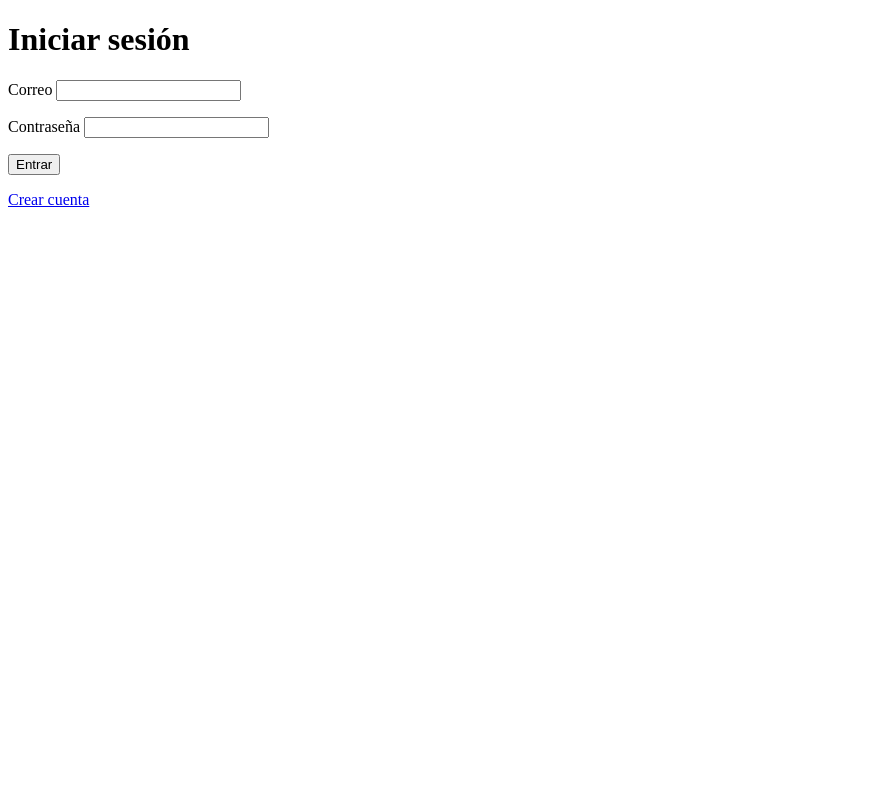
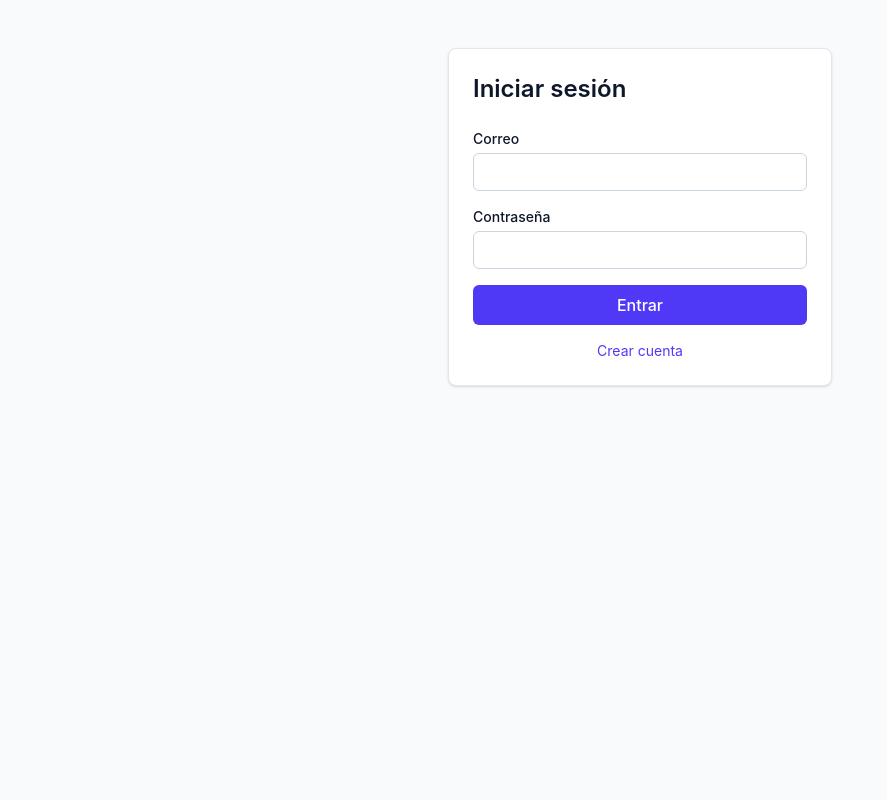
Before and after one commit to raulandres24/proyecto_reservacion_salas_final, a Django app: template templates/cuentas/login.html in a window 1280 px wide. Shown: the whole page, without its empty margins (0-887 px from the left). Run offline with Django 5.2, Linux system fonts and the light colour scheme; the template is opened without the code that fills it, so the values that code supplies are empty.

Commit message:
Aplicar estilos Tailwind a la base y al inicio de sesión
Refs #23

```diff
--- /dev/null
+++ b/static/css/estilos.css
@@ -0,0 +1,491 @@
+/*! tailwindcss v4.3.3 | MIT License | https://tailwindcss.com */
+@layer properties;
+@layer theme, base, components, utilities;
+@layer theme {
+  :root, :host {
+    --font-sans: -apple-system, BlinkMacSystemFont, 'Segoe UI', Roboto, 'Helvetica Neue', 'Noto Sans', Arial,
+    sans-serif, 'Apple Color Emoji', 'Segoe UI Emoji', 'Segoe UI Symbol', 'Noto Color Emoji';
+    --font-mono: ui-monospace, SFMono-Regular, Menlo, Monaco, Consolas, 'Liberation Mono', 'Courier New',
+    monospace;
+    --color-red-50: oklch(97.1% 0.013 17.38);
+    --color-red-900: oklch(39.6% 0.141 25.723);
+    --color-green-50: oklch(98.2% 0.018 155.826);
+    --color-green-900: oklch(39.3% 0.095 152.535);
+    --color-indigo-500: oklch(58.5% 0.233 277.117);
+    --color-indigo-600: oklch(51.1% 0.262 276.966);
+    --color-indigo-700: oklch(45.7% 0.24 277.023);
+    --color-slate-50: oklch(98.4% 0.003 247.858);
+    --color-slate-100: oklch(96.8% 0.007 247.896);
+    --color-slate-200: oklch(92.9% 0.013 255.508);
+    --color-slate-300: oklch(86.9% 0.022 252.894);
+    --color-slate-700: oklch(37.2% 0.044 257.287);
+    --color-slate-900: oklch(20.8% 0.042 265.755);
+    --color-white: #fff;
+    --spacing: 0.25rem;
+    --container-sm: 24rem;
+    --container-4xl: 56rem;
+    --text-sm: 0.875rem;
+    --text-sm--line-height: calc(1.25 / 0.875);
+    --text-2xl: 1.5rem;
+    --text-2xl--line-height: calc(2 / 1.5);
+    --font-weight-medium: 500;
+    --font-weight-semibold: 600;
+    --radius-md: 0.375rem;
+    --radius-lg: 0.5rem;
+    --default-font-family: var(--font-sans);
+    --default-mono-font-family: var(--font-mono);
+  }
+}
+@layer base {
+  *, ::after, ::before, ::backdrop, ::file-selector-button {
+    box-sizing: border-box;
+    margin: 0;
+    padding: 0;
+    border: 0 solid;
+  }
+  html, :host {
+    line-height: 1.5;
+    -webkit-text-size-adjust: 100%;
+    tab-size: 4;
+    font-family: var(--default-font-family, -apple-system, BlinkMacSystemFont, 'Segoe UI', Roboto, 'Helvetica Neue', 'Noto Sans', Arial, sans-serif, 'Apple Color Emoji', 'Segoe UI Emoji', 'Segoe UI Symbol', 'Noto Color Emoji');
+    font-feature-settings: var(--default-font-feature-settings, normal);
+    font-variation-settings: var(--default-font-variation-settings, normal);
+    -webkit-tap-highlight-color: transparent;
+  }
+  hr {
+    height: 0;
+    color: inherit;
+    border-top-width: 1px;
+  }
+  abbr:where([title]) {
+    -webkit-text-decoration: underline dotted;
+    text-decoration: underline dotted;
+  }
+  h1, h2, h3, h4, h5, h6 {
+    font-size: inherit;
+    font-weight: inherit;
+  }
+  a {
+    color: inherit;
+    -webkit-text-decoration: inherit;
+    text-decoration: inherit;
+  }
+  b, strong {
+    font-weight: bolder;
+  }
+  code, kbd, samp, pre {
+    font-family: var(--default-mono-font-family, ui-monospace, SFMono-Regular, Menlo, Monaco, Consolas, 'Liberation Mono', 'Courier New', monospace);
+    font-feature-settings: var(--default-mono-font-feature-settings, normal);
+    font-variation-settings: var(--default-mono-font-variation-settings, normal);
+    font-size: 1em;
+  }
+  small {
+    font-size: 80%;
+  }
+  sub, sup {
+    font-size: 75%;
+    line-height: 0;
+    position: relative;
+    vertical-align: baseline;
+  }
+  sub {
+    bottom: -0.25em;
+  }
+  sup {
+    top: -0.5em;
+  }
+  table {
+    text-indent: 0;
+    border-color: inherit;
+    border-collapse: collapse;
+  }
+  :-moz-focusring:where(:not(iframe)) {
+    outline: auto;
+  }
+  progress {
+    vertical-align: baseline;
+  }
+  summary {
+    display: list-item;
+  }
+  ol, ul, menu {
+    list-style: none;
+  }
+  img, svg, video, canvas, audio, iframe, embed, object {
+    display: block;
+    vertical-align: middle;
+  }
+  img, video {
+    max-width: 100%;
+    height: auto;
+  }
+  button, input, select, optgroup, textarea, ::file-selector-button {
+    font: inherit;
+    font-feature-settings: inherit;
+    font-variation-settings: inherit;
+    letter-spacing: inherit;
+    color: inherit;
+    border-radius: 0;
+    background-color: transparent;
+    opacity: 1;
+  }
+  :where(select:is([multiple], [size])) optgroup {
+    font-weight: bolder;
+  }
+  :where(select:is([multiple], [size])) optgroup option {
+    padding-inline-start: 20px;
+  }
+  ::file-selector-button {
+    margin-inline-end: 4px;
+  }
+  ::placeholder {
+    opacity: 1;
+  }
+  @supports (not (-webkit-appearance: -apple-pay-button))  or (contain-intrinsic-size: 1px) {
+    ::placeholder {
+      color: currentcolor;
+      @supports (color: color-mix(in lab, red, red)) {
+        color: color-mix(in oklab, currentcolor 50%, transparent);
+      }
+    }
+  }
+  textarea {
+    resize: vertical;
+  }
+  ::-webkit-search-decoration {
+    -webkit-appearance: none;
+  }
+  ::-webkit-date-and-time-value {
+    min-height: 1lh;
+    text-align: inherit;
+  }
+  ::-webkit-datetime-edit {
+    display: inline-flex;
+  }
+  ::-webkit-datetime-edit-fields-wrapper {
+    padding: 0;
+  }
+  ::-webkit-datetime-edit, ::-webkit-datetime-edit-year-field, ::-webkit-datetime-edit-month-field, ::-webkit-datetime-edit-day-field, ::-webkit-datetime-edit-hour-field, ::-webkit-datetime-edit-minute-field, ::-webkit-datetime-edit-second-field, ::-webkit-datetime-edit-millisecond-field, ::-webkit-datetime-edit-meridiem-field {
+    padding-block: 0;
+  }
+  ::-webkit-calendar-picker-indicator {
+    line-height: 1;
+  }
+  :-moz-ui-invalid {
+    box-shadow: none;
+  }
+  button, input:where([type='button'], [type='reset'], [type='submit']), ::file-selector-button {
+    appearance: button;
+  }
+  ::-webkit-inner-spin-button, ::-webkit-outer-spin-button {
+    height: auto;
+  }
+  [hidden]:where(:not([hidden='until-found'])) {
+    display: none !important;
+  }
+}
+@layer utilities {
+  .visible {
+    visibility: visible;
+  }
+  .static {
+    position: static;
+  }
+  .mx-auto {
+    margin-inline: auto;
+  }
+  .mt-1 {
+    margin-top: var(--spacing);
+  }
+  .mt-4 {
+    margin-top: calc(var(--spacing) * 4);
+  }
+  .mt-8 {
+    margin-top: calc(var(--spacing) * 8);
+  }
+  .mb-4 {
+    margin-bottom: calc(var(--spacing) * 4);
+  }
+  .mb-6 {
+    margin-bottom: calc(var(--spacing) * 6);
+  }
+  .block {
+    display: block;
+  }
+  .flex {
+    display: flex;
+  }
+  .hidden {
+    display: none;
+  }
+  .min-h-screen {
+    min-height: 100vh;
+  }
+  .w-full {
+    width: 100%;
+  }
+  .max-w-4xl {
+    max-width: var(--container-4xl);
+  }
+  .max-w-sm {
+    max-width: var(--container-sm);
+  }
+  .flex-col {
+    flex-direction: column;
+  }
+  .flex-wrap {
+    flex-wrap: wrap;
+  }
+  .items-center {
+    align-items: center;
+  }
+  .gap-3 {
+    gap: calc(var(--spacing) * 3);
+  }
+  .gap-4 {
+    gap: calc(var(--spacing) * 4);
+  }
+  :where(.space-y-4 > :not(:last-child)) {
+    --tw-space-y-reverse: 0;
+    margin-block-start: calc(calc(var(--spacing) * 4) * var(--tw-space-y-reverse));
+    margin-block-end: calc(calc(var(--spacing) * 4) * calc(1 - var(--tw-space-y-reverse)));
+  }
+  .rounded-lg {
+    border-radius: var(--radius-lg);
+  }
+  .rounded-md {
+    border-radius: var(--radius-md);
+  }
+  .border {
+    border-style: var(--tw-border-style);
+    border-width: 1px;
+  }
+  .border-b {
+    border-bottom-style: var(--tw-border-style);
+    border-bottom-width: 1px;
+  }
+  .border-slate-200 {
+    border-color: var(--color-slate-200);
+  }
+  .border-slate-300 {
+    border-color: var(--color-slate-300);
+  }
+  .bg-green-50 {
+    background-color: var(--color-green-50);
+  }
+  .bg-indigo-600 {
+    background-color: var(--color-indigo-600);
+  }
+  .bg-red-50 {
+    background-color: var(--color-red-50);
+  }
+  .bg-slate-50 {
+    background-color: var(--color-slate-50);
+  }
+  .bg-white {
+    background-color: var(--color-white);
+  }
+  .p-4 {
+    padding: calc(var(--spacing) * 4);
+  }
+  .p-6 {
+    padding: calc(var(--spacing) * 6);
+  }
+  .px-3 {
+    padding-inline: calc(var(--spacing) * 3);
+  }
+  .px-4 {
+    padding-inline: calc(var(--spacing) * 4);
+  }
+  .py-1 {
+    padding-block: var(--spacing);
+  }
+  .py-2 {
+    padding-block: calc(var(--spacing) * 2);
+  }
+  .py-3 {
+    padding-block: calc(var(--spacing) * 3);
+  }
+  .text-center {
+    text-align: center;
+  }
+  .text-2xl {
+    font-size: var(--text-2xl);
+    line-height: var(--tw-leading, var(--text-2xl--line-height));
+  }
+  .text-sm {
+    font-size: var(--text-sm);
+    line-height: var(--tw-leading, var(--text-sm--line-height));
+  }
+  .font-medium {
+    --tw-font-weight: var(--font-weight-medium);
+    font-weight: var(--font-weight-medium);
+  }
+  .font-semibold {
+    --tw-font-weight: var(--font-weight-semibold);
+    font-weight: var(--font-weight-semibold);
+  }
+  .text-green-900 {
+    color: var(--color-green-900);
+  }
+  .text-indigo-600 {
+    color: var(--color-indigo-600);
+  }
+  .text-red-900 {
+    color: var(--color-red-900);
+  }
+  .text-slate-700 {
+    color: var(--color-slate-700);
+  }
+  .text-slate-900 {
+    color: var(--color-slate-900);
+  }
+  .text-white {
+    color: var(--color-white);
+  }
+  .shadow-sm {
+    --tw-shadow: 0 1px 3px 0 var(--tw-shadow-color, rgb(0 0 0 / 0.1)), 0 1px 2px -1px var(--tw-shadow-color, rgb(0 0 0 / 0.1));
+    box-shadow: var(--tw-inset-shadow), var(--tw-inset-ring-shadow), var(--tw-ring-offset-shadow), var(--tw-ring-shadow), var(--tw-shadow);
+  }
+  @media (hover: hover) {
+    .hover\:bg-indigo-700:hover {
+      background-color: var(--color-indigo-700);
+    }
+    .hover\:bg-slate-100:hover {
+      background-color: var(--color-slate-100);
+    }
+    .hover\:text-indigo-600:hover {
+      color: var(--color-indigo-600);
+    }
+    .hover\:underline:hover {
+      text-decoration-line: underline;
+    }
+  }
+  .focus\:border-indigo-500:focus {
+    border-color: var(--color-indigo-500);
+  }
+  .focus\:ring-1:focus {
+    --tw-ring-shadow: var(--tw-ring-inset,) 0 0 0 calc(1px + var(--tw-ring-offset-width)) var(--tw-ring-color, currentcolor);
+    box-shadow: var(--tw-inset-shadow), var(--tw-inset-ring-shadow), var(--tw-ring-offset-shadow), var(--tw-ring-shadow), var(--tw-shadow);
+  }
+  .focus\:ring-indigo-500:focus {
+    --tw-ring-color: var(--color-indigo-500);
+  }
+  .focus\:outline-none:focus {
+    --tw-outline-style: none;
+    outline-style: none;
+  }
+  @media (width >= 40rem) {
+    .sm\:flex-row {
+      flex-direction: row;
+    }
+    .sm\:items-center {
+      align-items: center;
+    }
+    .sm\:justify-between {
+      justify-content: space-between;
+    }
+  }
+}
+@property --tw-space-y-reverse {
+  syntax: "*";
+  inherits: false;
+  initial-value: 0;
+}
+@property --tw-border-style {
+  syntax: "*";
+  inherits: false;
+  initial-value: solid;
+}
+@property --tw-font-weight {
+  syntax: "*";
+  inherits: false;
+}
+@property --tw-shadow {
+  syntax: "*";
+  inherits: false;
+  initial-value: 0 0 #0000;
+}
+@property --tw-shadow-color {
+  syntax: "*";
+  inherits: false;
+}
+@property --tw-shadow-alpha {
+  syntax: "<percentage>";
+  inherits: false;
+  initial-value: 100%;
+}
+@property --tw-inset-shadow {
+  syntax: "*";
+  inherits: false;
+  initial-value: 0 0 #0000;
+}
+@property --tw-inset-shadow-color {
+  syntax: "*";
+  inherits: false;
+}
+@property --tw-inset-shadow-alpha {
+  syntax: "<percentage>";
+  inherits: false;
+  initial-value: 100%;
+}
+@property --tw-ring-color {
+  syntax: "*";
+  inherits: false;
+}
+@property --tw-ring-shadow {
+  syntax: "*";
+  inherits: false;
+  initial-value: 0 0 #0000;
+}
+@property --tw-inset-ring-color {
+  syntax: "*";
+  inherits: false;
+}
+@property --tw-inset-ring-shadow {
+  syntax: "*";
+  inherits: false;
+  initial-value: 0 0 #0000;
+}
+@property --tw-ring-inset {
+  syntax: "*";
+  inherits: false;
+}
+@property --tw-ring-offset-width {
+  syntax: "<length>";
+  inherits: false;
+  initial-value: 0px;
+}
+@property --tw-ring-offset-color {
+  syntax: "*";
+  inherits: false;
+  initial-value: #fff;
+}
+@property --tw-ring-offset-shadow {
+  syntax: "*";
+  inherits: false;
+  initial-value: 0 0 #0000;
+}
+@layer properties {
+  @supports ((-webkit-hyphens: none) and (not (margin-trim: inline))) or ((-moz-orient: inline) and (not (color:rgb(from red r g b)))) {
+    *, ::before, ::after, ::backdrop {
+      --tw-space-y-reverse: 0;
+      --tw-border-style: solid;
+      --tw-font-weight: initial;
+      --tw-shadow: 0 0 #0000;
+      --tw-shadow-color: initial;
+      --tw-shadow-alpha: 100%;
+      --tw-inset-shadow: 0 0 #0000;
+      --tw-inset-shadow-color: initial;
+      --tw-inset-shadow-alpha: 100%;
+      --tw-ring-color: initial;
+      --tw-ring-shadow: 0 0 #0000;
+      --tw-inset-ring-color: initial;
+      --tw-inset-ring-shadow: 0 0 #0000;
+      --tw-ring-inset: initial;
+      --tw-ring-offset-width: 0px;
+      --tw-ring-offset-color: #fff;
+      --tw-ring-offset-shadow: 0 0 #0000;
+    }
+  }
+}
--- a/templates/base.html
+++ b/templates/base.html
@@ -1,29 +1,37 @@
+{% load static %}
 <!doctype html>
 <html lang="es">
 <head>
     <meta charset="utf-8">
     <meta name="viewport" content="width=device-width, initial-scale=1">
     <title>{% block titulo %}Reserva de salas{% endblock %}</title>
+    <link rel="stylesheet" href="{% static 'css/estilos.css' %}">
 </head>
+<body class="min-h-screen bg-slate-50 text-slate-900">
     {% if user.is_authenticated %}
-        <form method="post" action="{% url 'logout' %}">
-            {% csrf_token %}
-            {{ user.nombre }} ({{ user.rol }})
-            <button type="submit">Cerrar sesión</button>
-                    <nav>
-            <a href="{% url 'salas_libres' %}">Salas libres</a>
-            <a href="{% url 'mis_reservas' %}">Mis reservas</a>
+        <header class="border-b border-slate-200 bg-white">
+            <div class="mx-auto flex max-w-4xl flex-col gap-3 p-4 sm:flex-row sm:items-center sm:justify-between">
+                <nav class="flex flex-wrap gap-4 text-sm font-medium text-slate-700">
+                    <a class="hover:text-indigo-600" href="{% url 'salas_libres' %}">Salas libres</a>
+                    <a class="hover:text-indigo-600" href="{% url 'mis_reservas' %}">Mis reservas</a>
                     {% if user.rol == "administrador" %}
-                <a href="{% url 'reservas_del_dia' %}">Reservas del día</a>
-                <a href="{% url 'mantenimiento' %}">Mantenimiento</a>
+                        <a class="hover:text-indigo-600" href="{% url 'reservas_del_dia' %}">Reservas del día</a>
+                        <a class="hover:text-indigo-600" href="{% url 'mantenimiento' %}">Mantenimiento</a>
                     {% endif %}
                 </nav>
+                <form method="post" action="{% url 'logout' %}" class="flex items-center gap-3 text-sm">
+                    {% csrf_token %}
+                    <span>{{ user.nombre }} ({{ user.rol }})</span>
+                    <button type="submit" class="rounded-md border border-slate-300 px-3 py-1 hover:bg-slate-100">Cerrar sesión</button>
                 </form>
+            </div>
+        </header>
     {% endif %}
-<body>
+    <main class="mx-auto max-w-4xl p-4">
         {% for mensaje in messages %}
-        <p>{{ mensaje }}</p>
+            <p class="mb-4 rounded-md px-4 py-3 text-sm {% if mensaje.tags == 'error' %}bg-red-50 text-red-900{% else %}bg-green-50 text-green-900{% endif %}">{{ mensaje }}</p>
         {% endfor %}
         {% block contenido %}{% endblock %}
+    </main>
 </body>
 </html>
--- a/templates/cuentas/login.html
+++ b/templates/cuentas/login.html
@@ -1,12 +1,23 @@
 {% extends "base.html" %}
 {% block titulo %}Iniciar sesión{% endblock %}
 {% block contenido %}
-    <h1>Iniciar sesión</h1>
-    <form method="post">
-        {% csrf_token %}
-        <p><label>Correo <input name="correo" type="email" required></label></p>
-        <p><label>Contraseña <input name="contrasena" type="password" required></label></p>
-        <button type="submit">Entrar</button>
-    </form>
-    <p><a href="{% url 'registro' %}">Crear cuenta</a></p>
+    <section class="mx-auto mt-8 max-w-sm rounded-lg border border-slate-200 bg-white p-6 shadow-sm">
+        <h1 class="mb-6 text-2xl font-semibold">Iniciar sesión</h1>
+        <form method="post" class="space-y-4">
+            {% csrf_token %}
+            <label class="block text-sm font-medium">Correo
+                <input name="correo" type="email" required
+                       class="mt-1 block w-full rounded-md border border-slate-300 px-3 py-2 focus:border-indigo-500 focus:outline-none focus:ring-1 focus:ring-indigo-500">
+            </label>
+            <label class="block text-sm font-medium">Contraseña
+                <input name="contrasena" type="password" required
+                       class="mt-1 block w-full rounded-md border border-slate-300 px-3 py-2 focus:border-indigo-500 focus:outline-none focus:ring-1 focus:ring-indigo-500">
+            </label>
+            <button type="submit"
+                    class="w-full rounded-md bg-indigo-600 px-4 py-2 font-medium text-white hover:bg-indigo-700">Entrar</button>
+        </form>
+        <p class="mt-4 text-center text-sm">
+            <a class="text-indigo-600 hover:underline" href="{% url 'registro' %}">Crear cuenta</a>
+        </p>
+    </section>
 {% endblock %}
```
Lines whose indentation alone changed are shown as unchanged.
